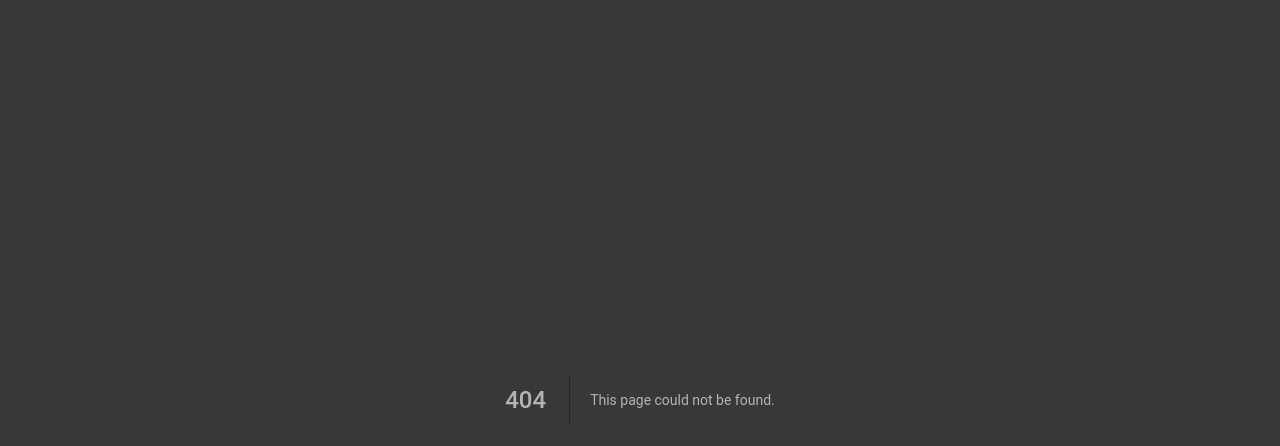
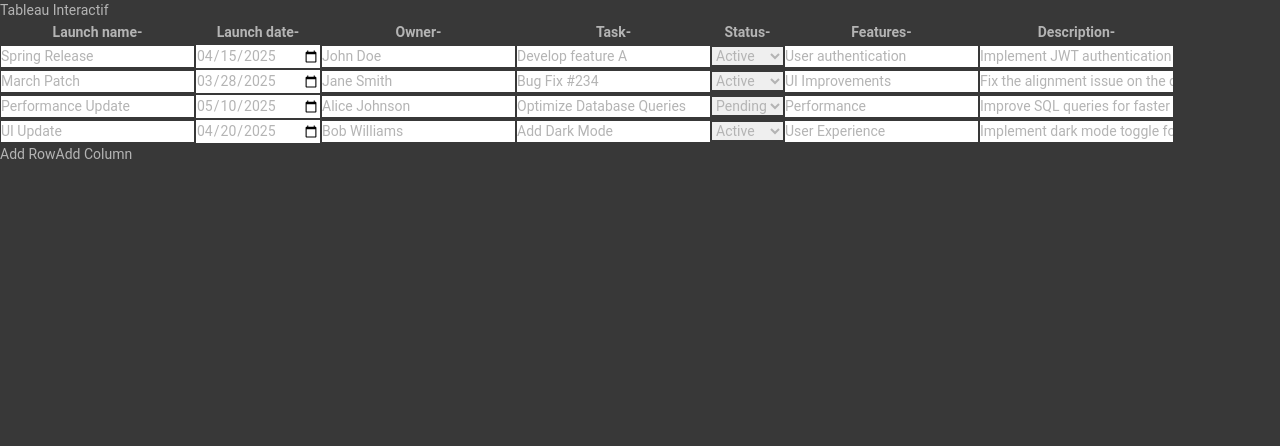
Before and after one commit to TahianSylvain/data-canvas-web, a Next.js app: page /spreadsheets in a window 1280 px wide. Before the commit this address had no page. Shown: the top 446 px of the page. Built offline with nearby package versions, Linux system fonts and the light colour scheme.

Commit message:
first commit spreadsheets

```diff
--- /dev/null
+++ b/src/app/spreadsheets/page.tsx
@@ -0,0 +1,10 @@
+import EditableTable from "@/components/EditableTable";
+
+export default function Spreadsheet() {
+  return (
+    <div>
+      <h1>Tableau Interactif</h1>
+        <EditableTable />
+    </div>
+  );
+}
--- /dev/null
+++ b/src/components/EditableTable.jsx
@@ -0,0 +1,244 @@
+"use client";
+import { useState } from "react";
+import { useReactTable, getCoreRowModel, flexRender } from "@tanstack/react-table";
+
+const defaultData = [
+  {
+    id: 1,
+    task: "Develop feature A",
+    status: "In Progress",
+    features: "User authentication",
+    description: "Implement JWT authentication for users",
+    launchdate: "2025-04-15",
+    owner: "John Doe",
+    launchname: "Spring Release",
+  },
+  {
+    id: 2,
+    task: "Bug Fix #234",
+    status: "Completed",
+    features: "UI Improvements",
+    description: "Fix the alignment issue on the dashboard",
+    launchdate: "2025-03-28",
+    owner: "Jane Smith",
+    launchname: "March Patch",
+  },
+  {
+    id: 3,
+    task: "Optimize Database Queries",
+    status: "Pending",
+    features: "Performance",
+    description: "Improve SQL queries for faster response time",
+    launchdate: "2025-05-10",
+    owner: "Alice Johnson",
+    launchname: "Performance Update",
+  },
+  {
+    id: 4,
+    task: "Add Dark Mode",
+    status: "In Progress",
+    features: "User Experience",
+    description: "Implement dark mode toggle for better usability",
+    launchdate: "2025-04-20",
+    owner: "Bob Williams",
+    launchname: "UI Update",
+  },
+];
+
+
+export default function Spreadsheet() {
+  const [data, setData] = useState(defaultData);
+
+  const [columns, setColumns] = useState([
+    {
+      accessorKey: "launchname",
+      header: "Launch name",
+      cell: EditableCell,
+    },
+    {
+      accessorKey: "launchdate",
+      header: "Launch date",
+      cell: DateCell,
+    },
+    {
+      accessorKey: "owner",
+      header: "Owner",
+      cell: EditableCell,
+    },
+    {
+      accessorKey: "task",
+      header: "Task",
+      cell: EditableCell,
+    },
+    {
+      accessorKey: "status",
+      header: "Status",
+      cell: SelectCell,
+      options: ["Active", "Inactive", "Pending"],
+    },
+    {
+      accessorKey: "features",
+      header: "Features",
+      cell: EditableCell,
+    },
+    {
+      accessorKey: "description",
+      header: "Description",
+      cell: EditableCell,
+    },
+  ]);
+
+  const table = useReactTable({
+    data,
+    columns: [
+      ...columns,
+      {
+        id: "actions",
+        header: "Actions",
+        cell: ({ row }) => (
+          <button
+            onClick={() => deleteRow(row.original.id)}
+            className="px-3 py-1 text-white bg-red-500 rounded hover:bg-red-600"
+          >
+            Delete
+          </button>
+        ),
+      },
+    ],
+    getCoreRowModel: getCoreRowModel(),
+  });
+
+  const addRow = () => {
+    const newRow = { id: data.length + 1 };
+    columns.forEach((col) => {
+      newRow[col.accessorKey] = "";
+    });
+    setData([...data, newRow]);
+  };
+
+  const deleteRow = (id) => {
+    setData(data.filter((row) => row.id !== id));
+  };
+
+  const [newColumnName, setNewColumnName] = useState("");
+  const [newColumnType, setNewColumnType] = useState("text");
+  const [isAddingColumn, setIsAddingColumn] = useState(false);
+
+  const addColumn = () => {
+    setIsAddingColumn(true);
+  };
+
+  const handleColumnNameEnter = (e) => {
+    if (e.key === "Enter" && newColumnName.trim() !== "") {
+      let newCell;
+      if (newColumnType === "text") {
+        newCell = EditableCell;
+      } else if (newColumnType === "select") {
+        newCell = SelectCell;
+      } else if (newColumnType === "date") {
+        newCell = DateCell;
+      }
+
+      const newColumn = {
+        accessorKey: newColumnName.toLowerCase().replace(/\s+/g, "_"),
+        header: newColumnName,
+        cell: newCell,
+      };
+      setColumns([...columns, newColumn]);
+      setData(data.map(row => ({ ...row, [newColumn.accessorKey]: "" })));
+      setNewColumnName("");
+      setNewColumnType("text");
+      setIsAddingColumn(false);
+    }
+  };
+
+  const deleteColumn = (accessorKey) => {
+    setColumns(columns.filter(col => col.accessorKey !== accessorKey));
+    setData(data.map(row => {
+      const newRow = { ...row };
+      delete newRow[accessorKey];
+      return newRow;
+    }));
+  };
+
+  return (
+    <div className="p-4 border rounded-lg shadow-md bg-white">
+      <table className="w-full border-collapse border border-gray-300 text-sm text-gray-800">
+        <thead>
+          <tr className="bg-gray-100 text-gray-700 font-semibold">
+            {columns.map((col) => (
+              <th key={col.accessorKey} className="border p-3 text-left relative bg-gray-200 hover:bg-gray-300 transition-colors duration-200">
+                <div className="flex items-center justify-between">
+                  <span>{col.header}</span>
+                  <button onClick={() => deleteColumn(col.accessorKey)} className="text-red-500 hover:text-red-700 ml-2">-</button>
+                </div>
+              </th>
+            ))}
+            {isAddingColumn && (
+              <th className="border p-3 text-left bg-gray-200">
+                <input
+                  type="text"
+                  className="w-full px-2 py-1 border rounded mb-1"
+                  value={newColumnName}
+                  onChange={(e) => setNewColumnName(e.target.value)}
+                  onKeyDown={handleColumnNameEnter}
+                  autoFocus
+                  placeholder="Column Name"
+                />
+                <select
+                  className="w-full px-2 py-1 border rounded"
+                  value={newColumnType}
+                  onChange={(e) => setNewColumnType(e.target.value)}
+                >
+                  <option value="text">Text</option>
+                  <option value="select">Select</option>
+                  <option value="date">Date</option>
+                </select>
+              </th>
+            )}
+          </tr>
+        </thead>
+        <tbody>
+          {data.map((row, rowIndex) => (
+            <tr key={row.id} className={rowIndex % 2 === 0 ? "bg-white hover:bg-gray-100 transition-colors duration-200" : "bg-gray-50 hover:bg-gray-100 transition-colors duration-200"}>
+              {columns.map((col) => (
+                <td key={col.accessorKey} className="border p-3">
+                  {flexRender(col.cell, { getValue: () => row[col.accessorKey], row, column: col, setData })}
+                </td>
+              ))}
+            </tr>
+          ))}
+        </tbody>
+      </table>
+      <div className="mt-4 flex space-x-2">
+        <button onClick={addRow} className="px-4 py-2 bg-blue-500 text-white rounded hover:bg-blue-600">
+            Add Row
+        </button>
+        <button onClick={addColumn} className="px-4 py-2 bg-green-500 text-white rounded hover:bg-green-600 transition-colors duration-200">
+          Add Column
+        </button>
+      </div>
+    </div>
+  );
+}
+
+function EditableCell({ getValue, row, column, setData }) {
+  const [value, setValue] = useState(getValue());
+  return <input type="text" value={value} onChange={(e) => setValue(e.target.value)} onBlur={() => setData((prev) => prev.map(r => r.id === row.id ? { ...r, [column.accessorKey]: value } : r))} className="border px-2 py-1 w-full" />;
+}
+
+function DateCell({ getValue, row, column, setData }) {
+  const [value, setValue] = useState(getValue());
+  return <input type="date" value={value} onChange={(e) => setValue(e.target.value)} onBlur={() => setData((prev) => prev.map(r => r.id === row.id ? { ...r, [column.accessorKey]: value } : r))} className="border px-2 py-1 w-full" />;
+}
+
+function SelectCell({ getValue, row, column, setData }) {
+  const [value, setValue] = useState(getValue());
+  return (
+    <select value={value} onChange={(e) => setValue(e.target.value)} onBlur={() => setData((prev) => prev.map(r => r.id === row.id ? { ...r, [column.accessorKey]: value } : r))} className="border px-2 py-1 w-full">
+      {column.options.map((option) => (
+        <option key={option} value={option}>{option}</option>
+      ))}
+    </select>
+  );
+}
--- a/tsconfig.json
+++ b/tsconfig.json
@@ -22,6 +22,6 @@
       "@/*": ["./src/*"]
     }
   },
-  "include": ["next-env.d.ts", "**/*.ts", "**/*.tsx", ".next/types/**/*.ts"],
+  "include": ["next-env.d.ts", "**/*.ts", "**/*.tsx", ".next/types/**/*.ts", "src/components/StatusCell.jsx", "src/components/EditableTable.jsx", "src/components/EditableCell.jsx"],
   "exclude": ["node_modules"]
 }
```
Also changed, not shown: package.json (+7 -6 lines), 1 other file (tests, documents, lock files or other folders).
